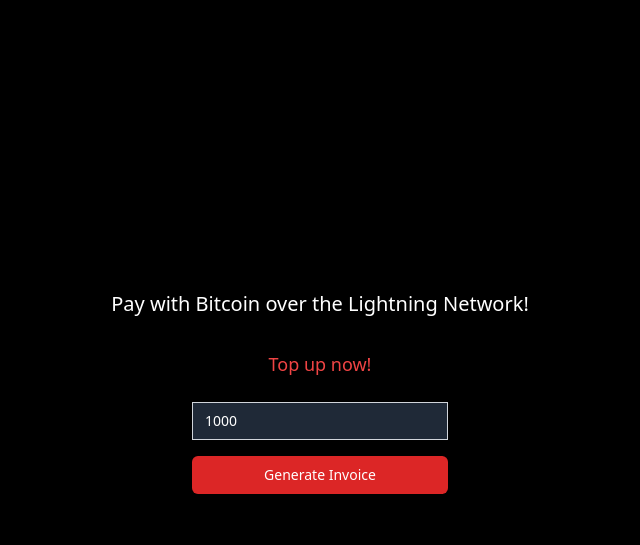
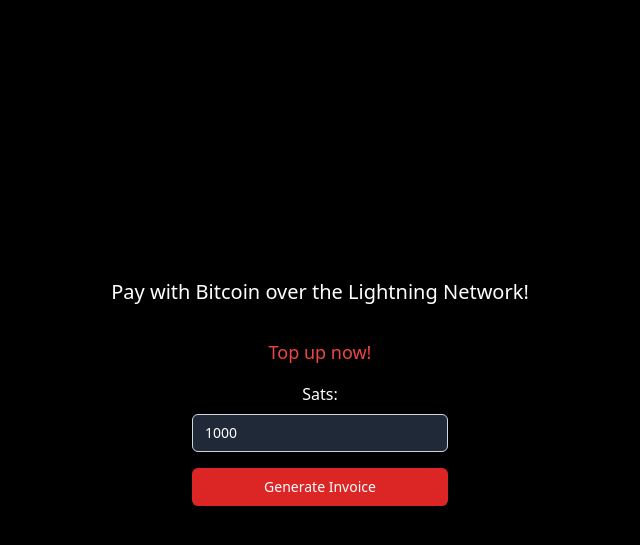
Before and after one commit to sicksubroutine/SparkGPT, a Flask app: page /top_up in a window 1280 px wide. Shown: the top 545 px of the page, without its empty margins (320-960 px from the left). Run offline with Flask 2, Linux system fonts and the light colour scheme; the visitor is signed in with stand-in values (Sample User, id 1); style sheets or scripts are compiled from the project's sources.

Commit message:
minor change

```diff
--- a/templates/pay.html
+++ b/templates/pay.html
@@ -20,7 +20,7 @@
   </header>
   <h3 id="topup" class="mt-4 text-lg text-red-500">Top up now!</h3>
   <form id="invoice-form" class="flex flex-col items-center mt-4">
-    <input type="text" id="sats" name="sats" pattern="[0-9]*" placeholder="Enter an Amount of Sats..." inputmode="numeric" value=1000 title="Please enter a valid number!" required class="appearance-none rounded-none relative block w-64 px-3 py-2 border border-gray-300 placeholder-gray-500 text-white rounded-md focus:outline-none focus:ring-indigo-500 focus:border-indigo-500 focus:z-10 sm:text-sm bg-gray-800 mt-2">
+    Sats: <input type="text" id="sats" name="sats" pattern="[0-9]*" placeholder="Enter an Amount of Sats..." inputmode="numeric" value=1000 title="Please enter a valid number!" required class="appearance-none relative block w-64 px-3 py-2 border border-gray-300 placeholder-gray-500 text-white rounded-md focus:outline-none focus:ring-indigo-500 focus:border-indigo-500 focus:z-10 sm:text-sm bg-gray-800 mt-2">
     <button type="submit" id="generate-button" class="group relative w-64 flex justify-center py-2 px-4 border border-transparent text-sm font-medium rounded-md text-white bg-red-600 hover:bg-red-700 focus:outline-none focus:ring-2 focus:ring-offset-2 focus:ring-red-500 mt-4">Generate Invoice</button>
     <div id="spinner" class="hidden">
       <i class="text-lg fas fa-spinner fa-spin"></i>
```
